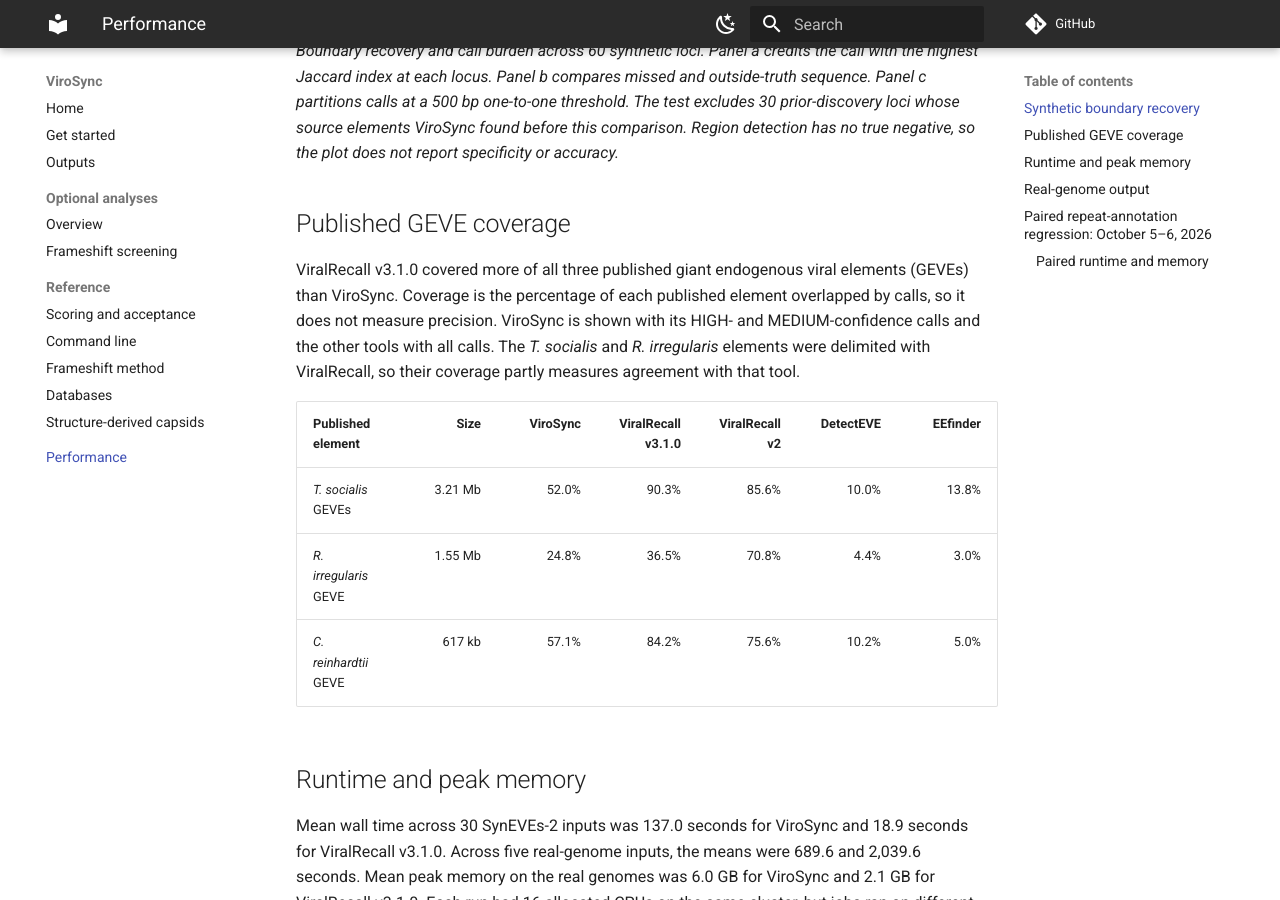
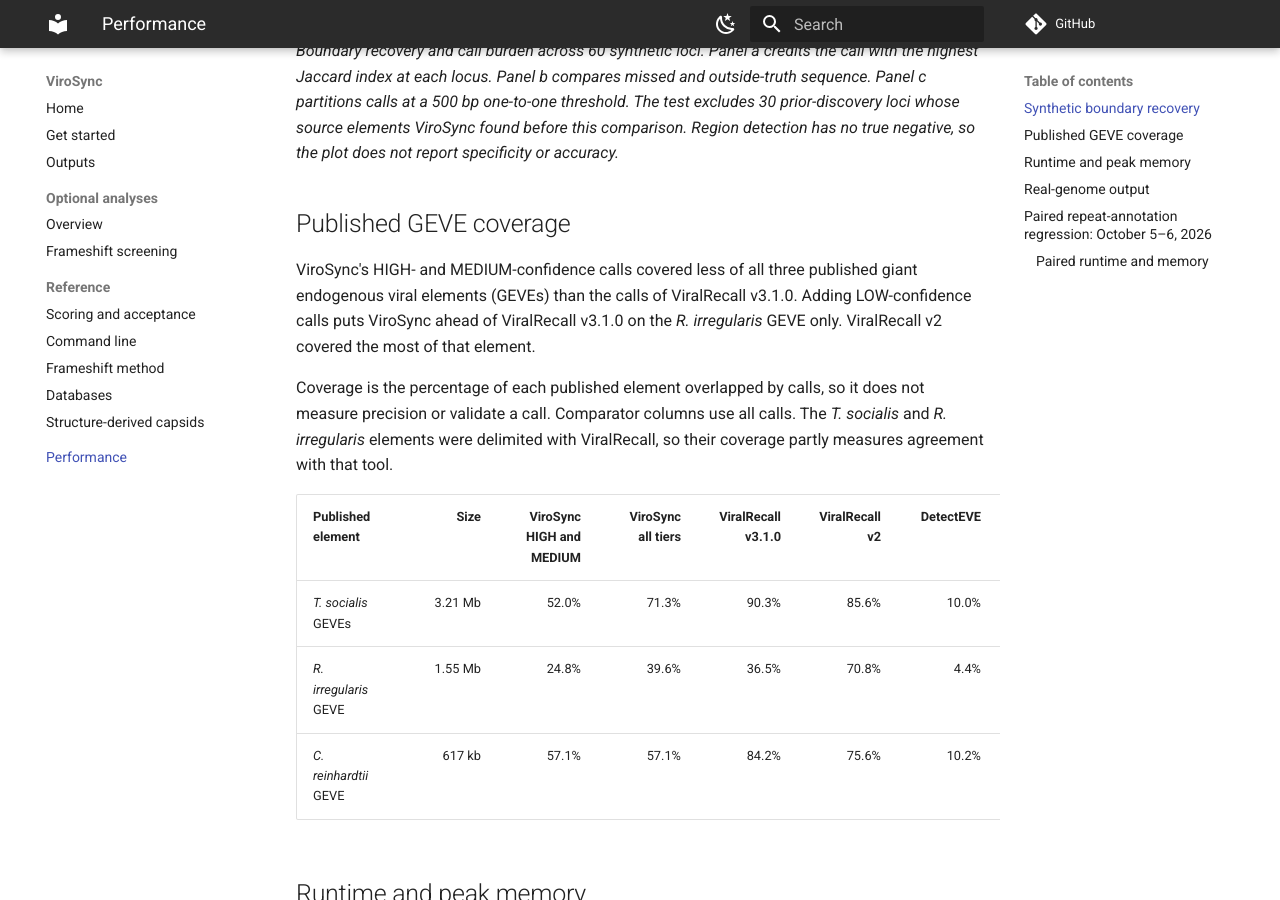
Before and after one commit to NeLLi-team/virosync, an MkDocs documentation site: the page built from docs/performance.md, in a window 1280 px wide and 900 px high, scrolled down 764 px. Built offline with MkDocs 1.6.1 and Material for MkDocs 9.7.7, drawn with Linux system fonts in a browser that asks for light colours; comment, search, counter and statistics services are not loaded.

Commit message:
docs(performance): separate GEVE coverage by tier
Show ViroSync coverage with and without LOW calls, since the ranking on
the R. irregularis element depends on that choice.

```diff
--- a/docs/performance.md
+++ b/docs/performance.md
@@ -26,18 +26,21 @@
 
 ## Published GEVE coverage
 
-ViralRecall v3.1.0 covered more of all three published giant endogenous viral
-elements (GEVEs) than ViroSync. Coverage is the percentage of each published
-element overlapped by calls, so it does not measure precision. ViroSync is shown
-with its HIGH- and MEDIUM-confidence calls and the other tools with all calls. The
+ViroSync's HIGH- and MEDIUM-confidence calls covered less of all three published
+giant endogenous viral elements (GEVEs) than the calls of ViralRecall v3.1.0. Adding
+LOW-confidence calls puts ViroSync ahead of ViralRecall v3.1.0 on the *R. irregularis*
+GEVE only. ViralRecall v2 covered the most of that element.
+
+Coverage is the percentage of each published element overlapped by calls, so it does
+not measure precision or validate a call. Comparator columns use all calls. The
 *T. socialis* and *R. irregularis* elements were delimited with ViralRecall, so
 their coverage partly measures agreement with that tool.
 
-| Published element | Size | ViroSync | ViralRecall v3.1.0 | ViralRecall v2 | DetectEVE | EEfinder |
-| --- | ---: | ---: | ---: | ---: | ---: | ---: |
-| *T. socialis* GEVEs | 3.21 Mb | 52.0% | 90.3% | 85.6% | 10.0% | 13.8% |
-| *R. irregularis* GEVE | 1.55 Mb | 24.8% | 36.5% | 70.8% | 4.4% | 3.0% |
-| *C. reinhardtii* GEVE | 617 kb | 57.1% | 84.2% | 75.6% | 10.2% | 5.0% |
+| Published element | Size | ViroSync HIGH and MEDIUM | ViroSync all tiers | ViralRecall v3.1.0 | ViralRecall v2 | DetectEVE | EEfinder |
+| --- | ---: | ---: | ---: | ---: | ---: | ---: | ---: |
+| *T. socialis* GEVEs | 3.21 Mb | 52.0% | 71.3% | 90.3% | 85.6% | 10.0% | 13.8% |
+| *R. irregularis* GEVE | 1.55 Mb | 24.8% | 39.6% | 36.5% | 70.8% | 4.4% | 3.0% |
+| *C. reinhardtii* GEVE | 617 kb | 57.1% | 57.1% | 84.2% | 75.6% | 10.2% | 5.0% |
 
 ## Runtime and peak memory
 
```
